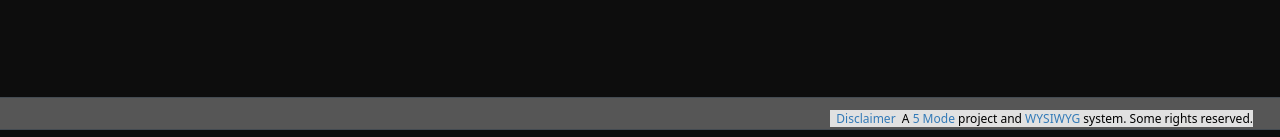
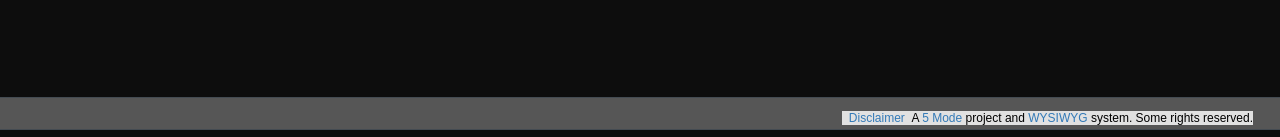
Before and after one commit to par7133/ApiGrave, a PHP site: page /index.html in a window 1280 px wide. Shown: the part 663-800 px from the top of the page. Run offline with PHP 8.4, Linux system fonts and the light colour scheme; some web fonts are replaced.

Commit message:
Update style.css

```diff
--- a/Public/css/style.css
+++ b/Public/css/style.css
@@ -97,7 +97,7 @@ body {
   background: white;
   opacity: 0.3;
   color:white;
-  font-family: Sans;
+  font-family: Arial,Sans,Verdana;
   font-size: 12px;
   text-align: center;
   z-index: 99998;
@@ -112,7 +112,7 @@ body {
   padding: 7px;
   opacity: 1.0;
   color:black;
-  font-family: Sans;
+  font-family: Arial,Sans,Verdana;
   font-size: 12px;
   font-weight: 400;
   text-align: right;
```
